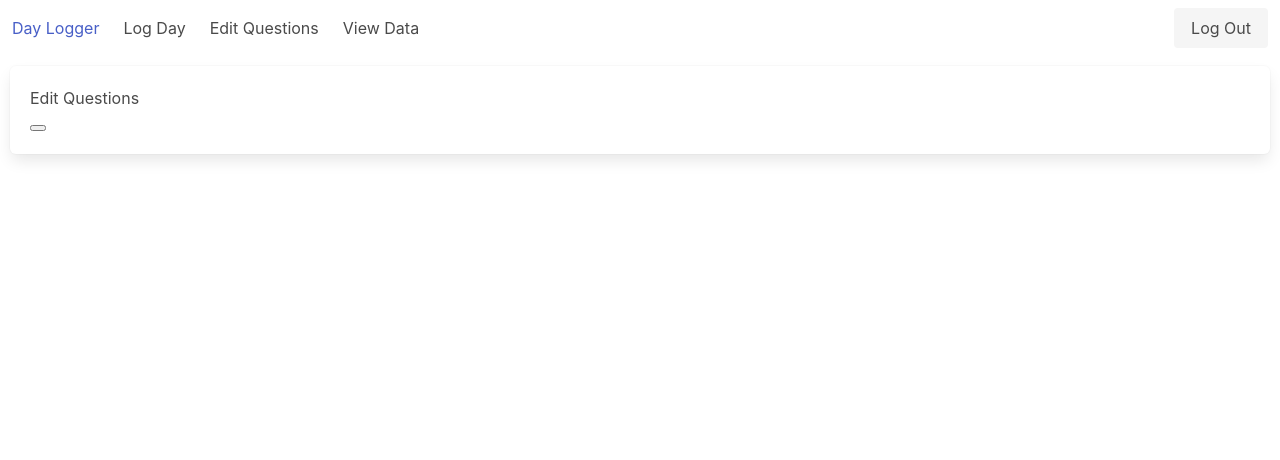
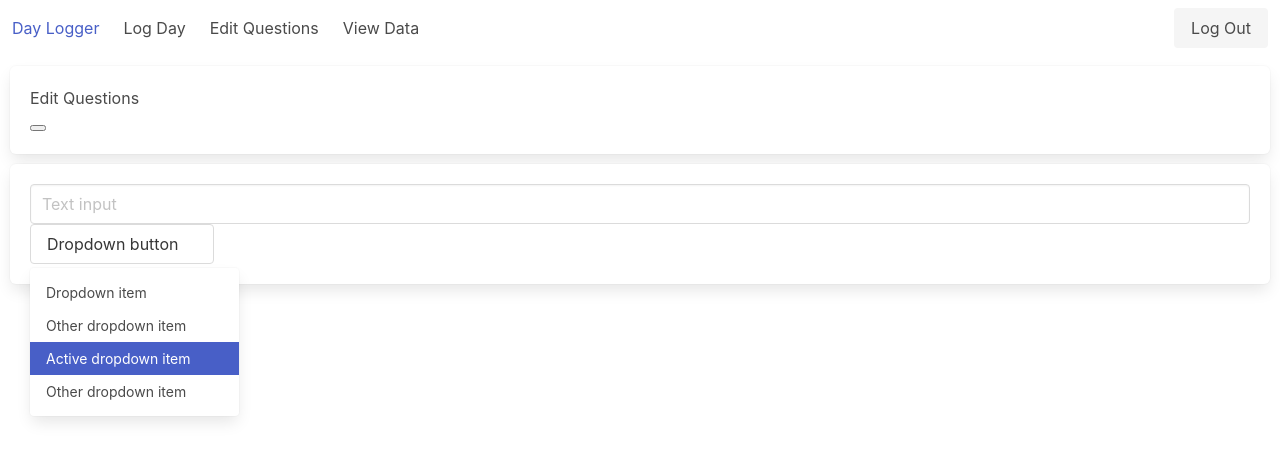
Before and after one commit to LDYWINNER/cse316-finalproject-front, a React (Create React App) app: page /editQuestions in a window 1280 px wide. Shown: the top 460 px of the page. Built offline with nearby package versions, Linux system fonts and the light colour scheme.

Commit message:
base css file added

```diff
--- /dev/null
+++ b/src/app.css
@@ -0,0 +1,37 @@
+/* Global CSS Variables: https://www.w3schools.com/css/css3_variables.asp */
+/* Reference these in your CSS to get the same color as the mockups */
+:root {
+  --actionBackgroundColor: #f76b8a;
+  --actionTextColor: white;
+  --activeColor: #66bfbf;
+  --standardBackgroundColor: #fcfefe;
+  --alternativeBackgroundColor: #eaf6f6;
+  --standardTextColor: black;
+  --lightColor: lightgray;
+  --moderateColor: darkgray;
+}
+
+body {
+  background-color: var(--alternativeBackgroundColor);
+}
+
+input:focus,
+select:focus,
+textarea:focus,
+button:focus  {
+  outline-color: var(--activeColor);
+}
+
+select {
+  border-color: var(--moderateColor);
+}
+
+input[type=text] {
+  border-color: var(--lightColor);
+}
+
+input[type=submit]:hover,
+input[type=button]:hover,
+button:hover {
+  transform: scale(1.1);
+}
--- a/src/components/EditQuestions.js
+++ b/src/components/EditQuestions.js
@@ -21,8 +21,34 @@ function QuestionBox () {
     let [mode, setMode] = useState("number");
 
     return (
-        <div>
-
+        <div class="box" style={{margin: "10px"}}>
+            <input class="input" type="text" placeholder="Text input"></input>
+            <div class="dropdown is-active">
+            <div class="dropdown-trigger">
+                <button class="button" aria-haspopup="true" aria-controls="dropdown-menu">
+                <span>Dropdown button</span>
+                <span class="icon is-small">
+                    <i class="fas fa-angle-down" aria-hidden="true"></i>
+                </span>
+                </button>
+            </div>
+            <div class="dropdown-menu" id="dropdown-menu" role="menu">
+                <div class="dropdown-content">
+                <a href="#" class="dropdown-item">
+                    Dropdown item
+                </a>
+                <a class="dropdown-item">
+                    Other dropdown item
+                </a>
+                <a href="#" class="dropdown-item is-active">
+                    Active dropdown item
+                </a>
+                <a href="#" class="dropdown-item">
+                    Other dropdown item
+                </a>
+                </div>
+            </div>
+            </div>
         </div>
     )
 }
```
Also changed, not shown: 1 other file (tests, documents, lock files or other folders).
